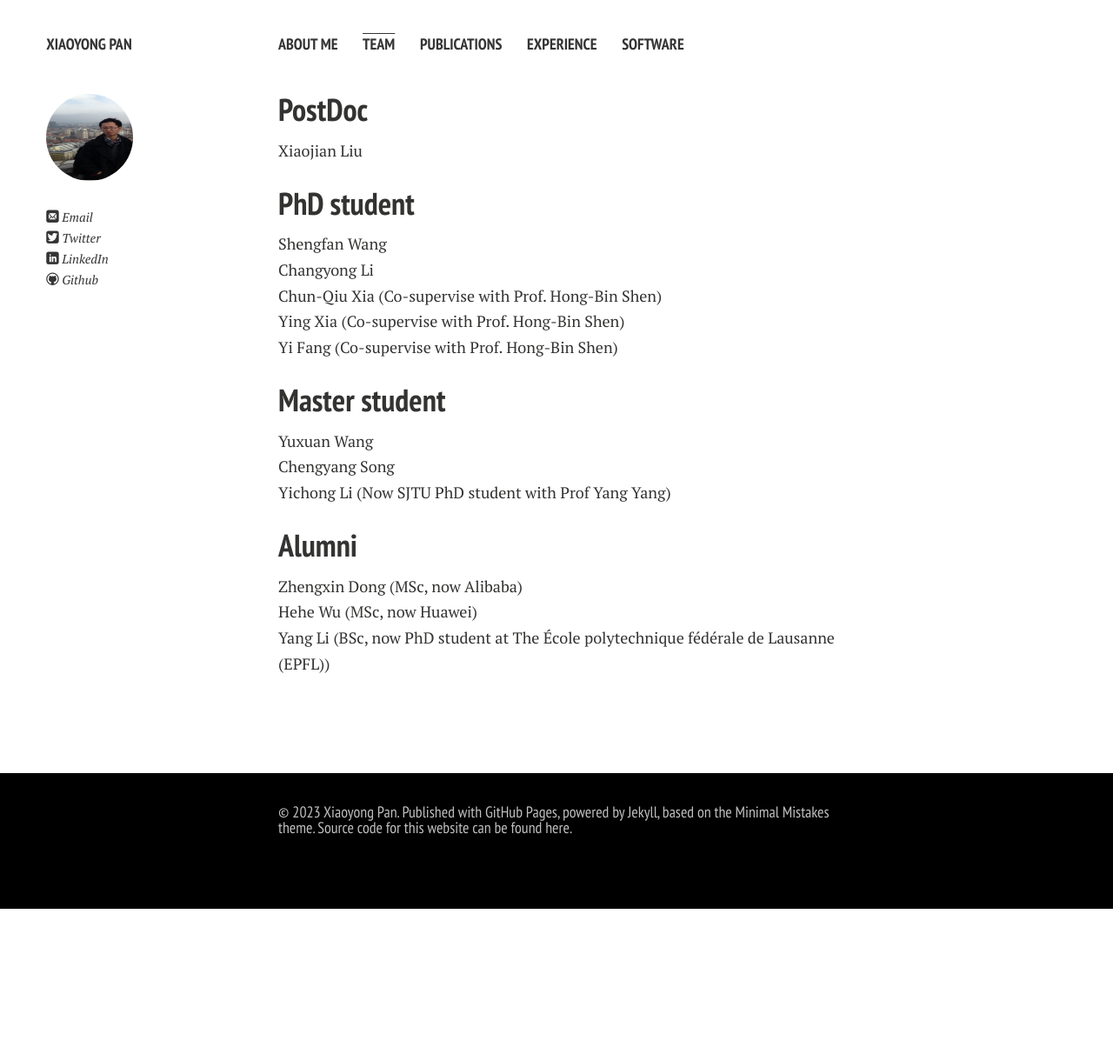
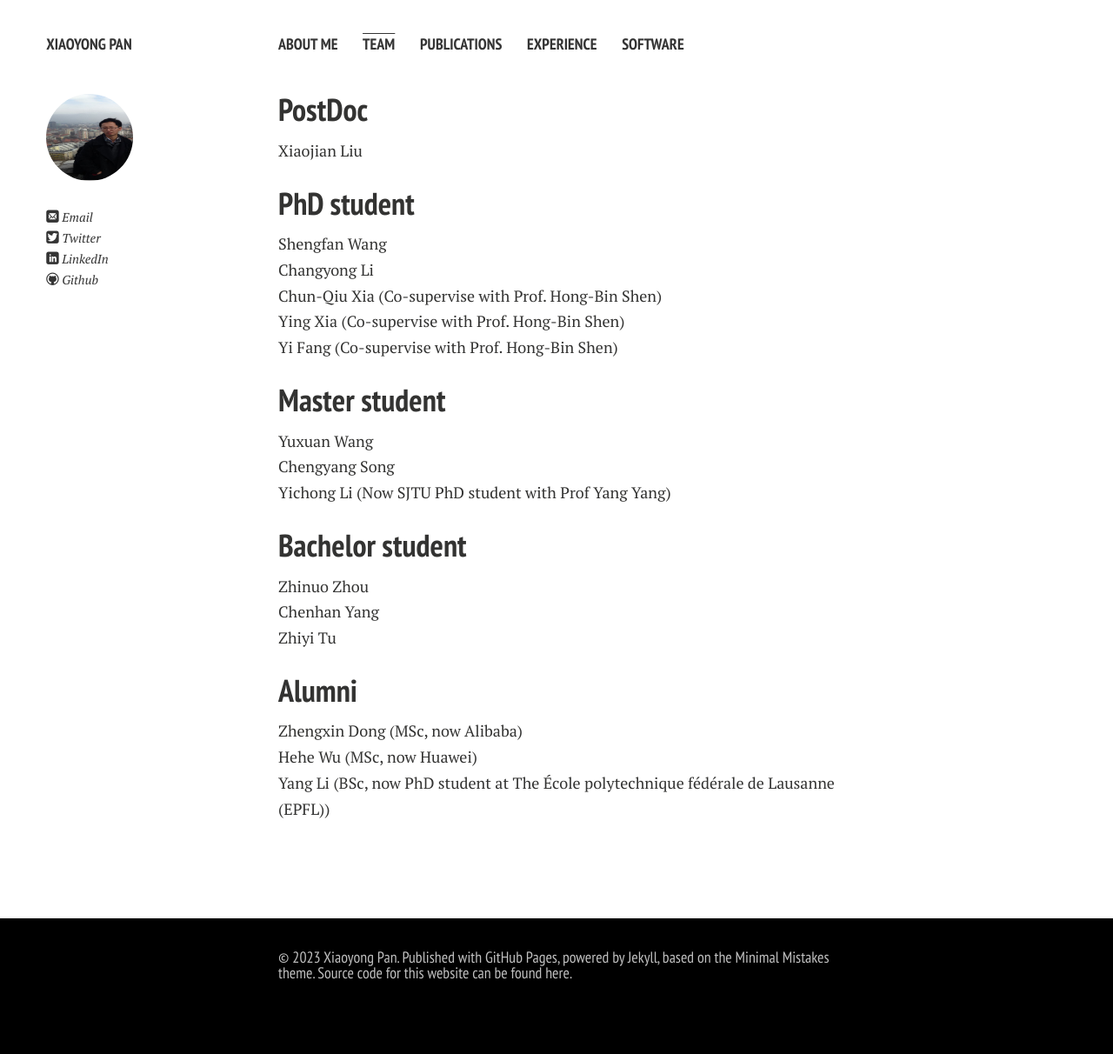
Before and after one commit to xypan1232/xypan1232.github.io, a Jekyll site: the page built from team.md, in a window 1280 px wide. Shown: the whole page at 87% size. Built offline with Jekyll 4.4.1, drawn with Linux system fonts in a browser that asks for light colours; nearby versions of some CDN libraries; Markdown is read by kramdown in place of the engine named in the settings; before the commit the page ends 1045 px from its top, so only the background shows below that.

Commit message:
Update team.md

```diff
--- a/team.md
+++ b/team.md
@@ -19,6 +19,11 @@ Yuxuan Wang <br>
 Chengyang Song <br>
 Yichong Li (Now SJTU PhD student with Prof Yang Yang) <br>
 
+## Bachelor student
+Zhinuo Zhou <br>
+Chenhan Yang <br>
+Zhiyi Tu<br>
+
 ## Alumni
 Zhengxin Dong (MSc, now Alibaba) <br>
 Hehe Wu (MSc, now Huawei) <br>
```
